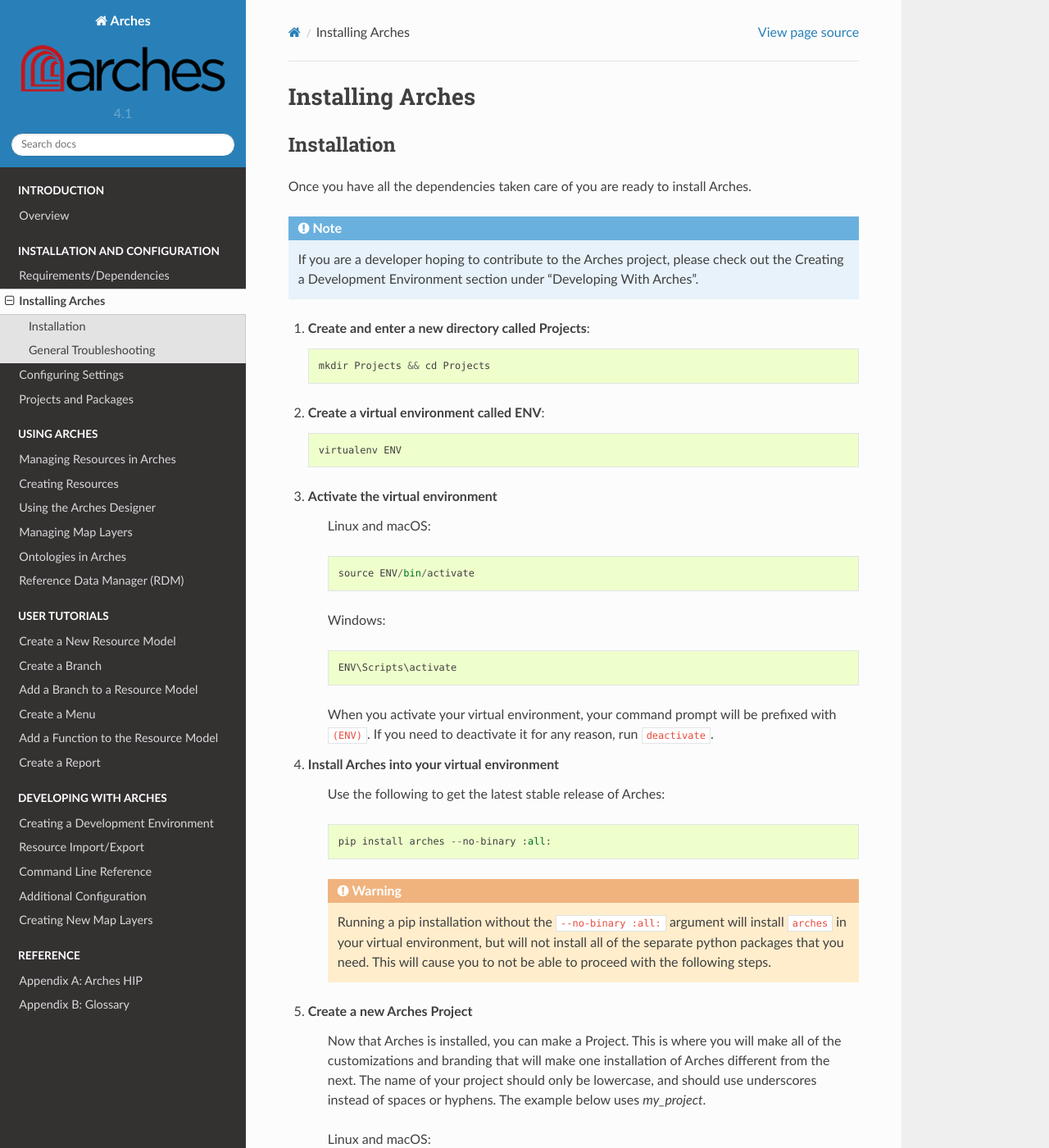
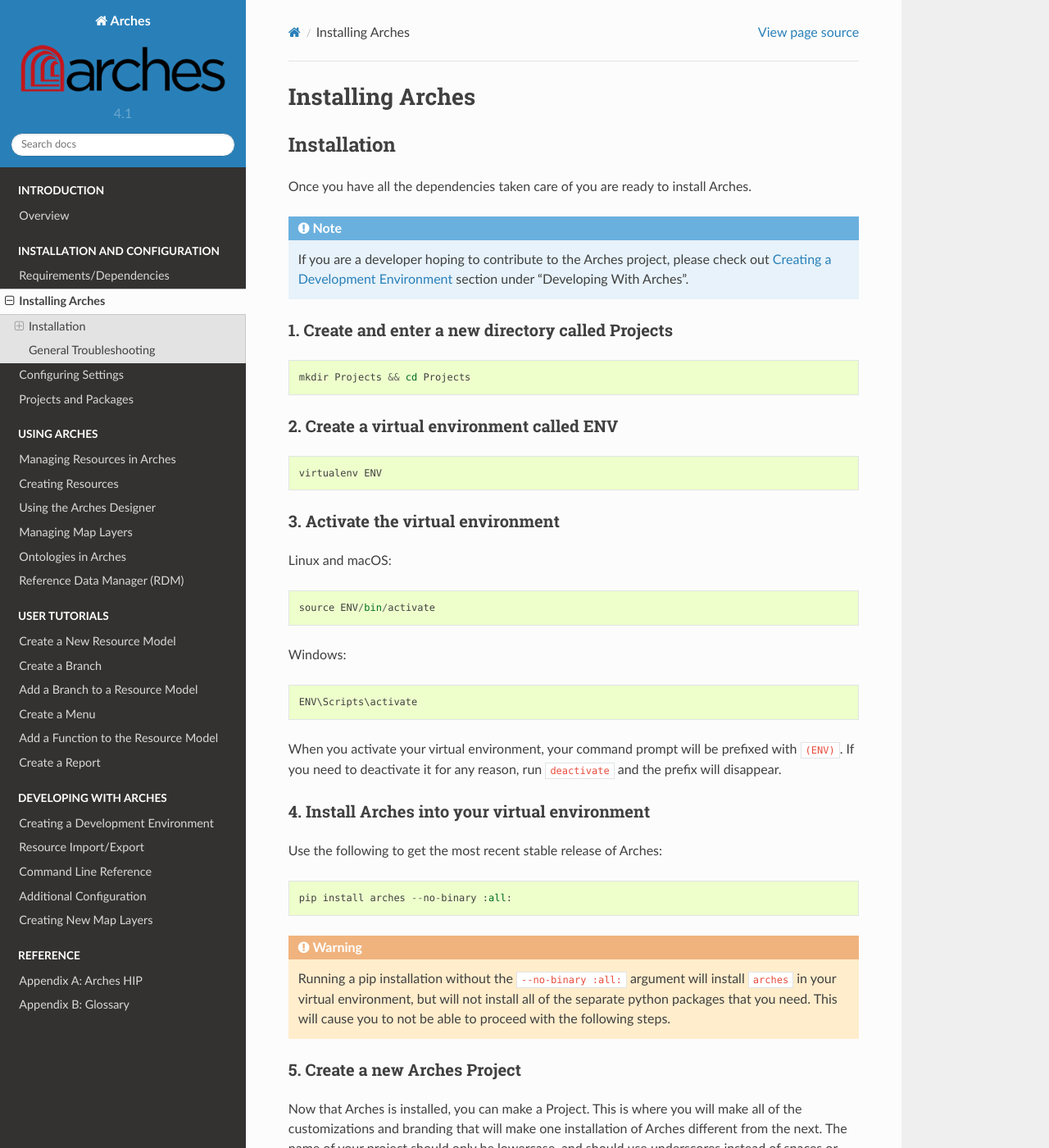
Before and after one commit to archesproject/arches-docs, a Sphinx documentation site: the page built from docs/installation.txt, in a window 1280 px wide and 1400 px high. Shown: the whole window at 82% size. Built offline with Sphinx 7.4.7 and the Read the Docs theme 2.0.0, drawn with Linux system fonts in a browser that asks for light colours; some of the changed text lies outside the part shown.

Commit message:
improve links

```diff
--- a/docs/installation.txt
+++ b/docs/installation.txt
@@ -7,17 +7,24 @@
 
 Once you have all the dependencies taken care of you are ready to install Arches.
 
-.. note:: If you are a developer hoping to contribute to the Arches project, please check out the Creating a Development Environment section under "Developing With Arches".
+.. note:: If you are a developer hoping to contribute to the Arches project, please check out :ref:`Creating a Development Environment` section under "Developing With Arches".
 
-#. **Create and enter a new directory called Projects**::
+1. Create and enter a new directory called Projects
+---------------------------------------------------
+
+.. code:: bash
 
     mkdir Projects && cd Projects
 
-#. **Create a virtual environment called ENV**::
+2. Create a virtual environment called ENV
+------------------------------------------
+
+.. code:: bash
 
     virtualenv ENV
 
-#. **Activate the virtual environment**
+3. Activate the virtual environment
+-----------------------------------
 
 Linux and macOS::
 
@@ -27,17 +34,19 @@
 
     ENV\Scripts\activate
 
-    When you activate your virtual environment, your command prompt will be prefixed with ``(ENV)``. If you need to deactivate it for any reason, run ``deactivate``.
+When you activate your virtual environment, your command prompt will be prefixed with ``(ENV)``. If you need to deactivate it for any reason, run ``deactivate`` and the prefix will disappear.
 
-#. **Install Arches into your virtual environment**
+4. Install Arches into your virtual environment
+-----------------------------------------------
 
-    Use the following to get the latest stable release of Arches::
+Use the following to get the most recent stable release of Arches::
 
     pip install arches --no-binary :all:
 
 .. warning:: Running a pip installation without the ``--no-binary :all:`` argument will install ``arches`` in your virtual environment, but will not install all of the separate python packages that you need. This will cause you to not be able to proceed with the following steps.
 
-#. **Create a new Arches Project**
+5. Create a new Arches Project
+------------------------------
 
 Now that Arches is installed, you can make a Project. This is where you will make all of the customizations and branding that will make one installation of Arches different from the next. The name of your project should only be lowercase, and should use underscores instead of spaces or hyphens. The example below uses `my_project`.
 
@@ -87,7 +99,8 @@
 
 The default login credentials are 'admin' for both username and password. To change this password and create new users, navigate to `localhost:8000/admin`.
 
-**Next steps...**
+Next steps...
+-------------
 
 Now that you have Arches installed and a Project created, you are ready to begin.
 
```
Also changed, not shown: other parts of docs/installation.txt (+6 -3 lines). Lines whose indentation alone changed are shown as unchanged.
